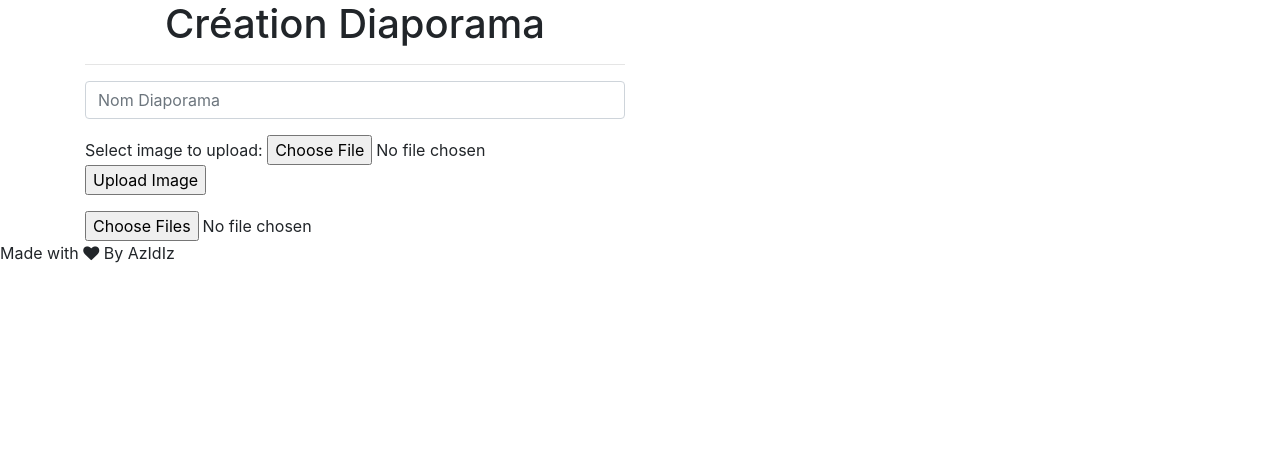
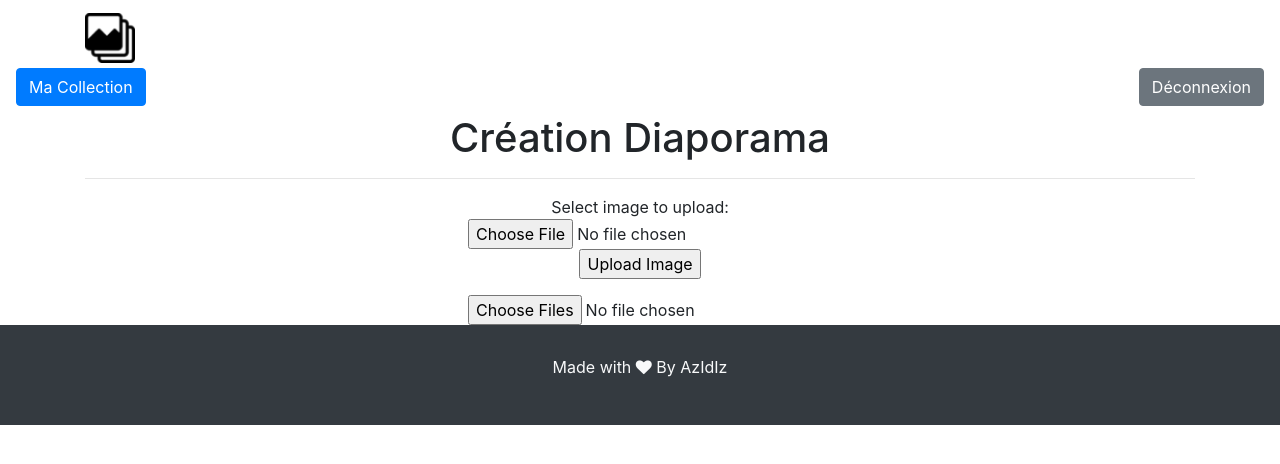
Before and after one commit to clemabro/slider-ken-burn, a PHP site: template vues/Slider/create.php in a window 1280 px wide. Shown: the top 464 px of the page. Run offline with PHP 8.4, Linux system fonts and the light colour scheme; the template is opened without the code that fills it, so the values that code supplies are empty; the visitor is signed in with stand-in values (Sample User, id 1).

Commit message:
CreationDiapo

```diff
--- a/controleurs/AlbumsControlleur.php
+++ b/controleurs/AlbumsControlleur.php
@@ -3,6 +3,7 @@
 
 function albums()
 {
+
     $donneesSlider = array();
     $identifiantsEnvoyes = array();
     $cheminsImage = array();
--- a/controleurs/CreateControlleur.php
+++ b/controleurs/CreateControlleur.php
@@ -5,6 +5,7 @@ require_once 'modeles/entites/Image.php';
 
 function creationDiapo()
 {
+    $title = "Création Slides";
     require 'vues/Slider/create.php';
 }
 
--- a/vues/Slider/create.php
+++ b/vues/Slider/create.php
@@ -10,29 +10,23 @@ include_once 'vues/ressources/header.php';
 ?>
 
 <body>
-    <div class="container">
-        <div class="row">
-            <div class="col-md-6 col-md-offset-3">
-                <div class="panel-body">
-                    <div class="row">
-                        <div class="col-lg-12">
-                            <center><h1>Création Diaporama</h1></center>
+<script src="vues/lib/main.min.js"></script>
+<link rel="stylesheet" href="vues/lib/main.min.css">
+<div class="loader"></div>
+<?php
+include_once 'vues/ressources/navBar.php';
+?>
+    <div class="text-center container">
+       <h1 class="text-center">Création Diaporama</h1>
        <hr/>
-                            <form action="" method="post" role="form" style="display: block;">
-                                <div class="form-group">
-                                    <input type="text" name="username" id="username" tabindex="1" require class="form-control" placeholder="Nom Diaporama" value="">
-                                </div>
        <form action="upload.php" method="post" enctype="multipart/form-data">
             Select image to upload:
+           <div>
                 <input type="file" name="fileToUpload" id="fileToUpload">
+           </div>
             <input type="submit" value="Upload Image" name="submit">
        </form>
-                            </form>
             <input type="file" id="imageUploadForm"  name="image" multiple="multiple" />
-                        </div>
-                    </div>
-                </div>
-            </div>
         </div>
     </div>
 
```
Also changed, not shown: vues/img/EtoileNocturne/picture.jpg (renamed from vues/img/EtoileNocturne/1/picture.jpg). Lines whose indentation alone changed are shown as unchanged.
